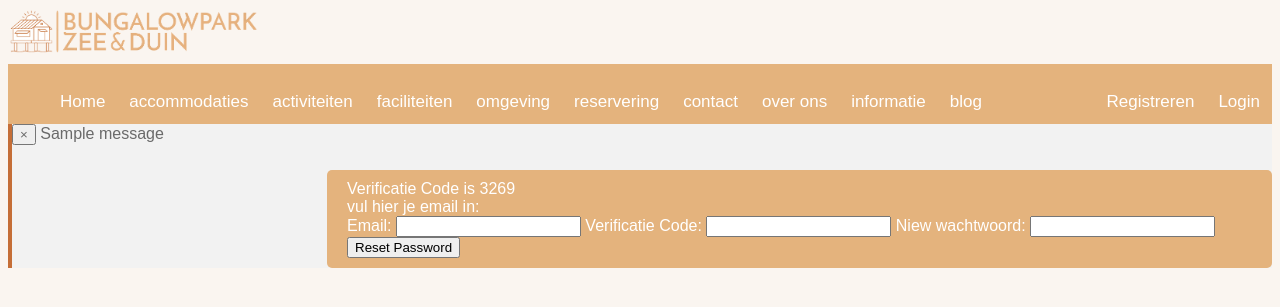
After one commit to thatdudeyoudontknow/Propedeuse-P3-Webtech, a Flask app: page /ww_vergeten in a window 1280 px wide. The commit adds this page. Shown: the top 307 px of the page. Run offline with Flask 3, Linux system fonts and the light colour scheme; tables that the repository leaves empty hold one stand-in row (values such as "Sample post"); one stand-in notice (Sample message) is shown.

Commit message:
wachtwoord verandering geimplementeerd

```diff
--- a/bungalowpark/__init__.py
+++ b/bungalowpark/__init__.py
@@ -2,10 +2,14 @@ import os
 from flask import Flask, render_template, redirect, request, url_for, flash, abort
 from flask_sqlalchemy import SQLAlchemy
 from flask_migrate import Migrate
+# from flask_login import LoginManager, UserMixin, login_required
+# from flask_bcrypt import Bcrypt
+from flask_wtf import FlaskForm
 from flask_login import LoginManager, login_user, login_required, logout_user, current_user
-from datetime import datetime
+from datetime import datetime, date
 from werkzeug.urls import url_parse
-from flask_login import current_user
+from werkzeug.security import generate_password_hash, check_password_hash
+
 
 app = Flask(__name__)
 
@@ -23,7 +27,7 @@ db = SQLAlchemy(app)
 Migrate(app, db)
 
 from bungalowpark.models import BungalowType ,Bungalow, User, Boeking
-from bungalowpark.forms import LoginForm, Registratieformulier, BoekingForm
+from bungalowpark.forms import LoginForm, RegistrationForm, BoekingForm
 
 @app.route('/')
 def index():
@@ -66,9 +70,11 @@ def login():
     return render_template('login.html', form=form)
 
 
+
+
 @app.route('/register', methods=['GET', 'POST'])
 def register():
-    form = Registratieformulier()
+    form = RegistrationForm()
     if form.validate_on_submit():
         user_email = User.query.filter_by(email=form.email.data).first()
         user_username = User.query.filter_by(username=form.username.data).first()
@@ -95,25 +101,34 @@ def register():
     return render_template('register.html', form=form)
 
 
-
 @app.route('/1reserveringspagina', methods=['GET', 'POST'])
 @login_required
 def reserveer():
     form = BoekingForm()
+    guser = LoginForm()
     if form.validate_on_submit():
-        boeking = Boeking(bungalowID=form.bungalowID.data,
-                          email=current_user.email,
-                          startdatum=form.startdatum.data,
-                          einddatum=form.einddatum.data)
+        Boeking_bungalowID = Boeking.query.filter_by(bungalowID=form.bungalowID.data).first()
+        Boeking_startdatum = Boeking.query.filter_by(startdatum=form.startdatum.data).first()
+        Boeking_einddatum = Boeking.query.filter_by(einddatum=form.startdatum.data).first()
+        user = User.query.filter_by(email=guser.email.data).first()
 
-        db.session.add(boeking)
-        db.session.commit()
+        if user is not None and user.check_password(form.password.data):
 
-        flash(u'U heeft met succes uw bungalow geboekt', 'success')
-        return redirect(url_for('accomidatiepagina'))
+            if user:
+                boeking = Boeking(bungalowID=form.bungalowID.data,
+                    email=guser.email.data,
+                    startdatum=form.startdatum.data,
+                    einddatum=form.einddatum.data)
+            else:
+                flash(u'email is niet correct', 'warning')
 
-    return render_template('1reserveringspagina.html', name=current_user, form=form)
+            db.session.add(boeking)
+            db.session.commit()
 
+            flash(u'u heeft met succes uw bungalow geboekt')
+            return redirect(url_for('accomidatiepagina'))
+
+    return render_template('1reserveringspagina.html', name=current_user, form=form, guser=guser)
 
 
 @app.route('/gebruiker')
@@ -152,8 +167,33 @@ def update_boeking():
         else:
             abort(403)  # Return a Forbidden error
     else:
-        return flash(u'Boeking ID is niet bekend', 'warning')
+        return redirect('/1accomidatiepagina')
 
+
+@app.route('/ww_vergetenpost', methods=['POST'])
+def ww_vergetenpost():
+    email = request.form.get('email')
+    code = request.form.get('code')
+    new_password = request.form.get('new_password')
+
+    user = User.query.filter_by(email=email).first()
+
+    if user:
+        if code == '3269':
+            user.password_hash = generate_password_hash(new_password)
+            # Commit the changes to the database
+            db.session.commit()
+            # Redirect the user to a relevant page
+            return redirect('/ww_vergeten')
+        else:
+            abort(403)  # Return a Forbidden error
+    else:
+        flash(u'email is niet bekend', 'warning')
+
+
+@app.route('/ww_vergeten')
+def ww_vergeten():
+        return render_template('ww_vergeten.html',)
 
 
 @app.route('/1accomidatiepagina')
@@ -197,8 +237,9 @@ def over_ons_pagina():
 def reserveringspagina():
     return render_template('1reserveringspagina.html',  name=current_user)
 
+
 @app.route('/test')
 def test():
-    selected_option = '1'
+    selected_option = '1'#request.form['option']
     options = ["Action", "Another action", "Something else here"]
     return render_template('test.html', options=options, selected_option=selected_option)
--- a/bungalowpark/models.py
+++ b/bungalowpark/models.py
@@ -1,8 +1,8 @@
 from bungalowpark import db, app, login_manager
 from werkzeug.security import generate_password_hash, check_password_hash
-from flask_login import UserMixin
+from flask_login import UserMixin, current_user
 
-
+# login_manager haalt user op
 @login_manager.user_loader
 def load_user(user_id):
     return User.query.get(user_id)
--- a/bungalowpark/static/css/style.css
+++ b/bungalowpark/static/css/style.css
@@ -335,3 +335,31 @@ th {
 }
 
 * {box-sizing:border-box}
+
+
+.ww_button {
+  display: inline-block;
+  padding: 10px 20px;
+  background-color: #E4B37D;
+  color: #fff;
+  text-decoration: none;
+  border-radius: 4px;
+  transition: background-color 0.3s ease;
+  margin-left: 44.5%;
+  margin-top: 2%;
+}
+
+.ww_button:hover {
+  background-color: #cc8454;
+}
+
+.ww_vergetencss {
+  display: inline-block;
+  padding: 10px 20px;
+  background-color: #E4B37D;
+  color: #fff;
+  margin-left: 25%;
+  margin-top: 2%;
+  border-radius: 5px;
+
+}
--- a/bungalowpark/templates/login.html
+++ b/bungalowpark/templates/login.html
@@ -27,4 +27,7 @@
         </div>
     </div>
 </div>
+
+
+<a href="{{ url_for('ww_vergeten') }}" class="ww_button">wachtwoord vergeten?</a>
 {% endblock %}
--- /dev/null
+++ b/bungalowpark/templates/ww_vergeten.html
@@ -0,0 +1,24 @@
+{% extends "base.html" %}
+{% block content %}
+<link rel="stylesheet" type="text/css" href="{{ url_for('static', filename='css/style_login.css') }}">
+{% for message in get_flashed_messages() %}
+<div class="alert alert-warning">
+    <button type="button" class="close" data-dismiss="alert">&times;</button>
+{{ message }}
+{% endfor %}
+<a class="ww_vergetencss">
+<div>Verificatie Code is 3269</div>
+<div>vul hier je email in:</div>
+<div>
+    <form method="POST" action="/ww_vergetenpost">
+        <label for="email">Email:</label>
+        <input type="email" id="email" name="email" required>
+        <label for="code">Verificatie Code:</label>
+        <input type="text" id="code" name="code" required>
+        <label for="new_password">Niew wachtwoord:</label>
+        <input type="password" id="new_password" name="new_password" required>
+        <button type="submit">Reset Password</button>
+      </form>
+</div>
+</a>
+{% endblock %}
```
Also changed, not shown: bungalowpark/forms.py (+22 -4 lines), bungalowpark/templates/1reserveringspagina.html (+8 -0 lines), bungalowpark/templates/gebruiker.html (+6 -4 lines), bungalowpark/templates/index.html (added, +9 -0 lines), bungalowpark/data.sqlite.
